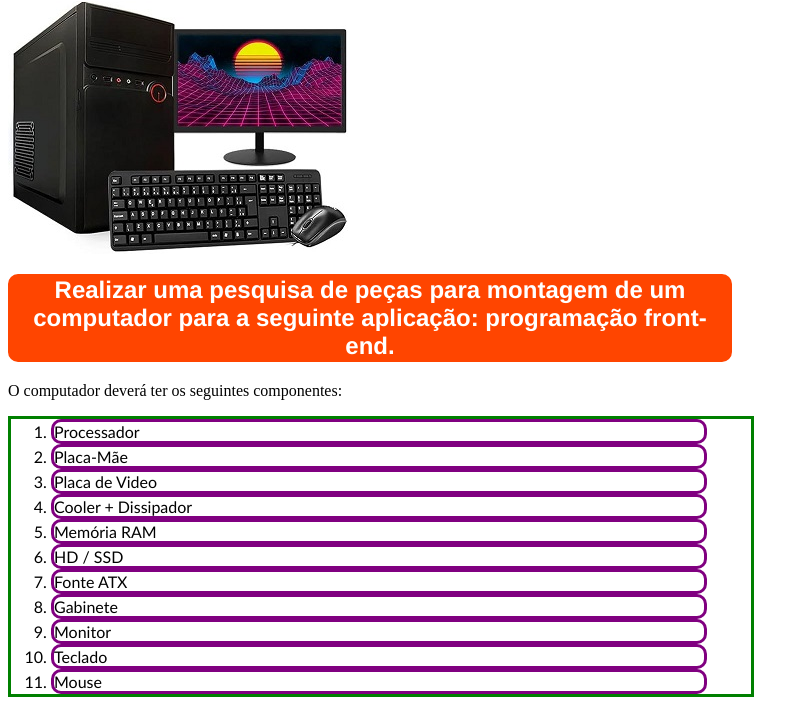
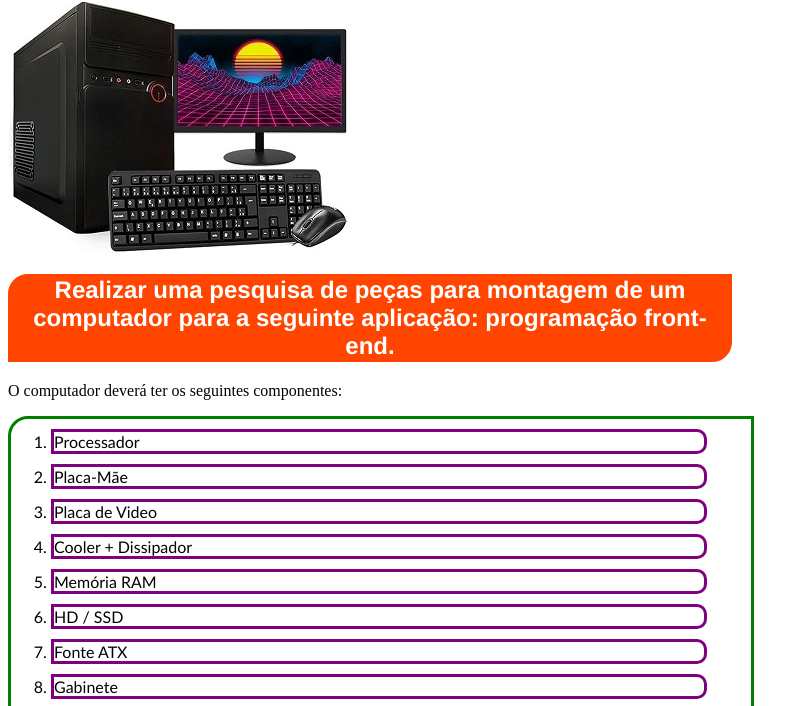
Before and after one commit to hubisk/atividadeFTIC, a plain HTML site: page index.html in a window 1280 px wide. Shown: the part 67-773 px from the top of the page, without its empty margins (0-809 px from the left). Drawn offline with Linux system fonts and the light colour scheme.

Commit message:
margin e border-radius

```diff
--- a/index.html
+++ b/index.html
@@ -11,7 +11,7 @@
             h2 {
                 font-family: 'Franklin Gothic Medium', 'Arial Narrow', Arial, sans-serif; color: white;
                 border: solid 2px orangered;
-                border-radius: 10px; width: 720px;
+                border-radius: 20px 0 20px 0; width: 720px;
                 text-align: center;
                 background-color: orangered;
                 }
@@ -19,10 +19,12 @@
                 ol {
                     font-family: 'Trebuchet MS', 'Lucida Sans Unicode', 'Lucida Grande', 'Lucida Sans', Arial, sans-serif;
                     border: solid 3px green; width: 700px;
+                    border-radius: 20px 0 0 0;
                 }
                 li {
+                    margin: 10px 0 10px 0;
                     border: solid 3px purple;
-                    border-radius: 10px; width: 650px;
+                    border-radius: 0 10px 10px 0; width: 650px;
                 }
         </style>
 
```
